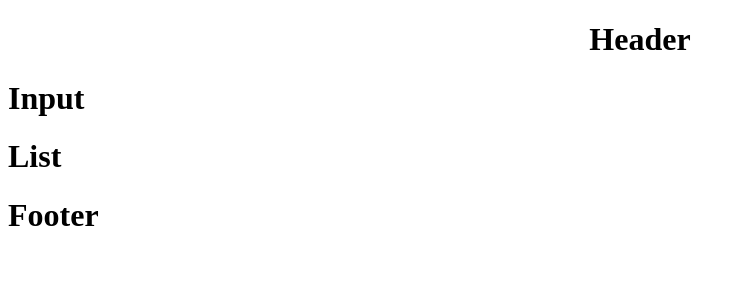
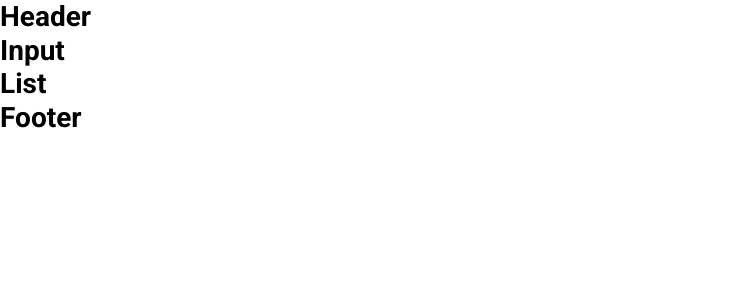
Before and after one commit to Parktaehoon1/notepad, a Vue app: page / in a window 1280 px wide. Shown: the top 300 px of the page, without its empty margins (0-752 px from the left). Built offline with nearby package versions, Linux system fonts and the light colour scheme.

Commit message:
html 초기화 및 구조화 작업

```diff
--- a/public/index.html
+++ b/public/index.html
@@ -1,17 +1,30 @@
 <!DOCTYPE html>
-<html lang="">
+<html lang="ko">
+
 <head>
   <meta charset="utf-8">
   <meta http-equiv="X-UA-Compatible" content="IE=edge">
-    <meta name="viewport" content="width=device-width,initial-scale=1.0">
-    <link rel="icon" href="<%= BASE_URL %>favicon.ico">
-    <title><%= htmlWebpackPlugin.options.title %></title>
+  <meta name="viewport"
+    content="width=device-width, initial-scale=1, minimum-scale=1, maximum-scale=1, user-scalable=no">
+  <link rel="shortcut icon" href="<%= BASE_URL %>favicon.ico" />
+  <link rel="apple-touch-icon-precomposed" href="<%= BASE_URL %>apple-touch-icon.png">
+  <title>미니블로그</title>
+  <link
+    href="https://fonts.googleapis.com/icon?family=Material+Icons|Material+Icons+Outlined|Material+Icons+Two+Tone|Material+Icons+Round|Material+Icons+Sharp"
+    rel="stylesheet">
+  <link rel="stylesheet" href="https://cdnjs.cloudflare.com/ajax/libs/font-awesome/5.8.1/css/all.min.css"
+    integrity="sha512-gMjQeDaELJ0ryCI+FtItusU9MkAifCZcGq789FrzkiM49D8lbDhoaUaIX4ASU187wofMNlgBJ4ckbrXM9sE6Pg=="
+    crossorigin="anonymous" referrerpolicy="no-referrer" />
+
 </head>
+
 <body>
   <noscript>
-      <strong>We're sorry but <%= htmlWebpackPlugin.options.title %> doesn't work properly without JavaScript enabled. Please enable it to continue.</strong>
+    <strong>We're sorry but <%= htmlWebpackPlugin.options.title %> doesn't work properly without JavaScript enabled.
+      Please enable it to continue.</strong>
   </noscript>
   <div id="app"></div>
   <!-- built files will be auto injected -->
 </body>
+
 </html>
--- a/src/App.vue
+++ b/src/App.vue
@@ -1,8 +1,10 @@
 <template>
-  <BlogHeader style="text-align:center"/>
-  <BlogInput />
-  <BlogList />
-  <BlogFooter/>
+  <div class="wrap">
+    <BlogHeader />
+    <BlogInput />
+    <BlogList />
+    <BlogFooter />
+  </div>
 </template>
 
 <script>
@@ -10,21 +12,56 @@
   import BlogInput from "@/components/BlogInput.vue";
   import BlogList from "@/components/BlogList.vue";
   import BlogFooter from "@/components/BlogFooter.vue";
-export default {
-    components:{
+  export default {
+    components: {
       BlogHeader,
       BlogInput,
       BlogList,
       BlogFooter
     },
-    setup(){
+    setup() {
 
-    return{
+      return {}
     }
   }
-}
 </script>
 
 <style>
+  @charset 'utf-8';
+  @import url('https://fonts.googleapis.com/css2?family=Noto+Sans+KR:wght@100;300;400;500;700;900&family=Roboto:wght@100;300;400;500;700;900&display=swap');
 
+  * {
+    margin: 0;
+    padding: 0;
+    box-sizing: border-box;
+  }
+
+  ul,
+  li {
+    list-style: none;
+  }
+
+  img {
+    vertical-align: middle;
+    border: 0;
+  }
+
+  a {
+    color: #333;
+    text-decoration: none;
+  }
+
+  html {
+    font-size: 16px;
+    overflow-x: hidden;
+  }
+
+  body {
+    font-family: 'Roboto', 'Noto Sans KR', sans-serif;
+    font-size: 14px;
+    font-weight: 400;
+    line-height: 1.2;
+    letter-spacing: -0.64;
+    color: #000;
+  }
 </style>
```
Also changed, not shown: public/apple-touch-icon.png (added), 1 other file (tests, documents, lock files or other folders). Lines whose indentation alone changed are shown as unchanged.
